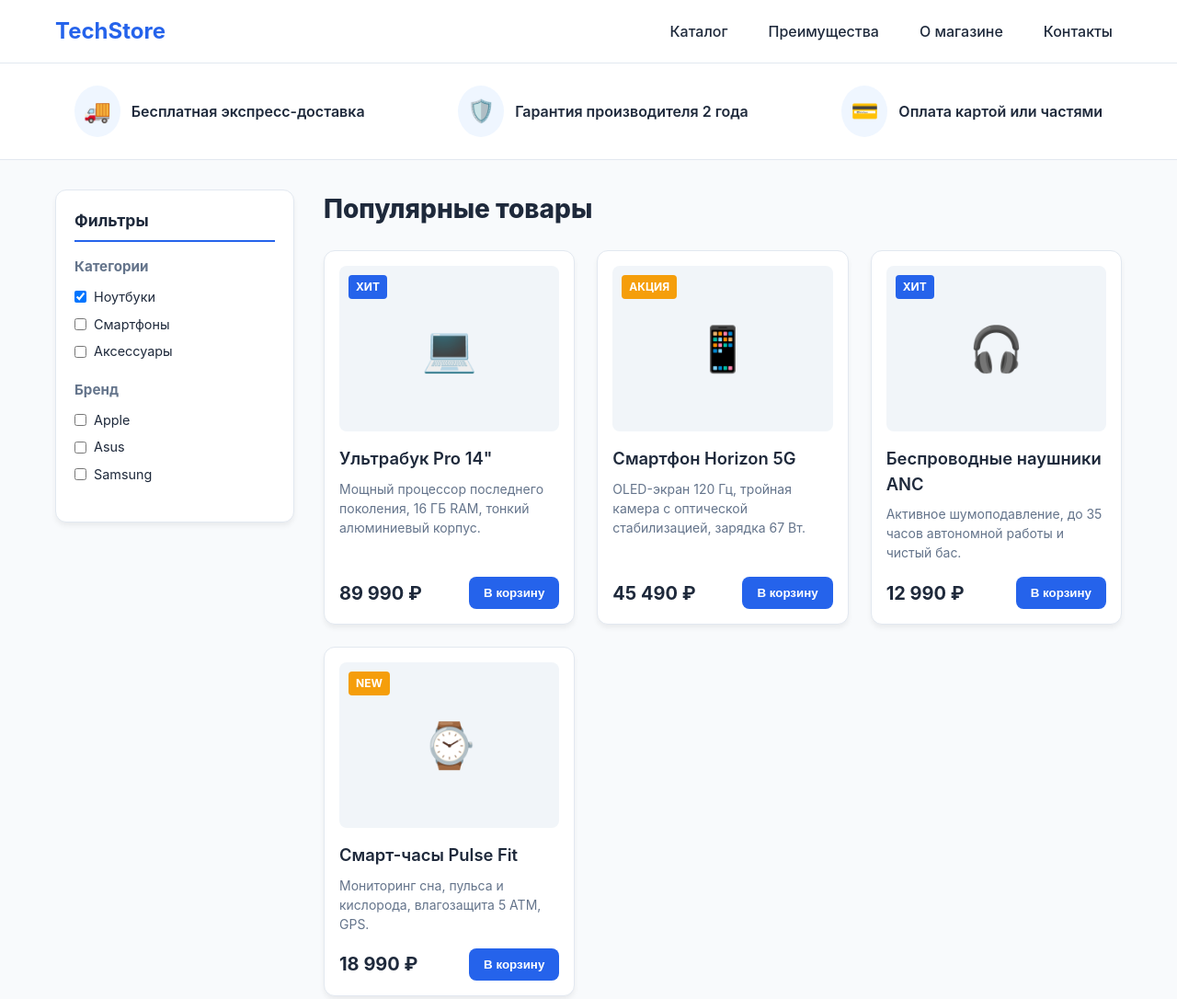
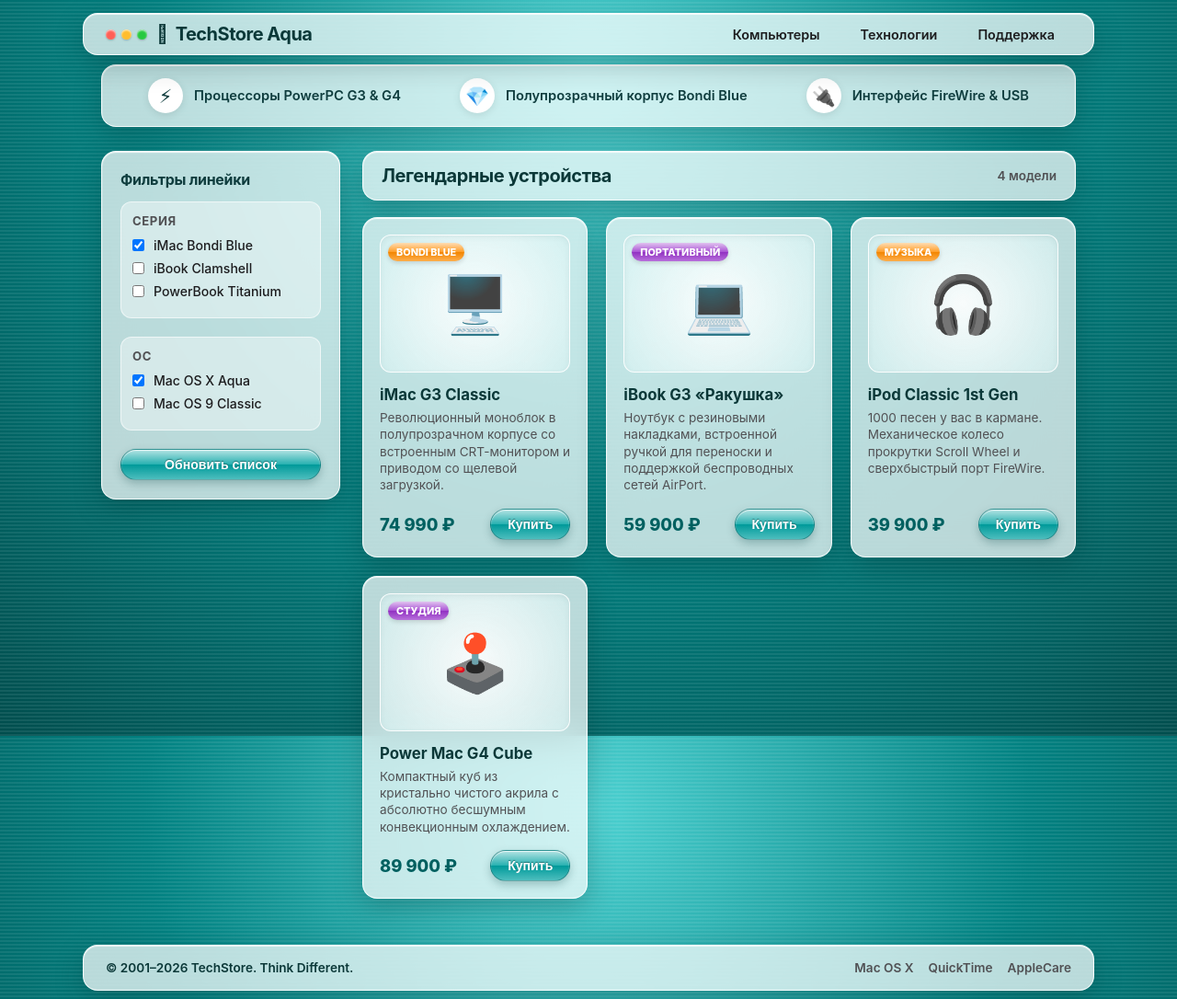
Before and after one commit to cobol06/techstore, a plain HTML site: page index.html in a window 1280 px wide. Shown: the top 1086 px of the page at 92% size. Drawn offline with Linux system fonts and the light colour scheme.

Commit message:
style: authentic early Apple Aqua and iMac G3 glassmorphism

```diff
--- a/index.html
+++ b/index.html
@@ -3,29 +3,20 @@
 <head>
   <meta charset="UTF-8">
   <meta name="viewport" content="width=device-width, initial-scale=1.0">
-  <title>TechStore — Интернет-магазин современной электроники</title>
+  <title>TechStore — Think Different Edition</title>
   <style>
-    /* =========================================
-       1. CSS-ПЕРЕМЕННЫЕ (РОСКОШНЫЙ МАКСИМУМ)
-       ========================================= */
     :root {
-      --primary-color: #2563eb;
-      --primary-hover: #1d4ed8;
-      --bg-main: #f8fafc;
-      --bg-card: #ffffff;
-      --text-main: #1e293b;
-      --text-muted: #64748b;
-      --border-color: #e2e8f0;
-      --accent-color: #f59e0b;
-      --radius-sm: 8px;
-      --radius-md: 12px;
-      --shadow-base: 0 4px 6px -1px rgba(0, 0, 0, 0.07);
-      --shadow-hover: 0 10px 15px -3px rgba(37, 99, 235, 0.15);
-      --transition-speed: 0.3s ease;
-      --gap-base: 20px;
+      --bondi-blue: #008080;
+      --bondi-accent: #00a8a8;
+      --aqua-gloss: linear-gradient(180deg, rgba(255,255,255,0.7) 0%, rgba(255,255,255,0.15) 50%, rgba(0,0,0,0.05) 51%, rgba(255,255,255,0.3) 100%);
+      --mac-plastic: rgba(255, 255, 255, 0.72);
+      --mac-border: rgba(255, 255, 255, 0.85);
+      --text-main: #1d1d1f;
+      --text-muted: #515154;
+      --radius-aqua: 16px;
+      --radius-btn: 20px;
     }
 
-    /* Базовый сброс */
     * {
       box-sizing: border-box;
       margin: 0;
@@ -33,83 +24,108 @@
     }
 
     body {
-      font-family: -apple-system, BlinkMacSystemFont, "Segoe UI", Roboto, sans-serif;
-      background-color: var(--bg-main);
+      font-family: -apple-system, BlinkMacSystemFont, "Lucida Grande", "Segoe UI", Roboto, Helvetica, Arial, sans-serif;
+      /* Фирменный винтажный полосатый фон Mac OS X + полупрозрачный морской градиент */
+      background:
+        repeating-linear-gradient(0deg, rgba(255,255,255,0.08), rgba(255,255,255,0.08) 2px, transparent 2px, transparent 4px),
+        radial-gradient(circle at 50% 10%, #4dd2d2 0%, #008080 50%, #004d4d 100%);
+      background-attachment: fixed;
       color: var(--text-main);
-      line-height: 1.5;
       min-height: 100vh;
       display: flex;
       flex-direction: column;
     }
 
-    /* =========================================
-       2. HEADER & NAV (FLEXBOX)
-       ========================================= */
+    .aqua-glass {
+      background: var(--mac-plastic);
+      backdrop-filter: blur(20px);
+      -webkit-backdrop-filter: blur(20px);
+      border: 1px solid var(--mac-border);
+      border-radius: var(--radius-aqua);
+      box-shadow: 0 10px 30px rgba(0, 30, 30, 0.25), inset 0 1px 1px rgba(255,255,255,0.9);
+    }
+
     .header {
-      background-color: #ffffff;
-      border-bottom: 1px solid var(--border-color);
       position: sticky;
-      top: 0;
+      top: 14px;
       z-index: 100;
+      padding: 0 20px;
     }
 
     .header__container {
-      max-width: 1200px;
+      max-width: 1100px;
       margin: 0 auto;
-      padding: 16px var(--gap-base);
+      padding: 10px 24px;
       display: flex;
       justify-content: space-between;
       align-items: center;
     }
 
     .header__logo {
-      font-size: 1.5rem;
+      display: flex;
+      align-items: center;
+      gap: 8px;
+      text-decoration: none;
+      font-size: 1.25rem;
       font-weight: 700;
-      color: var(--primary-color);
-      text-decoration: none;
+      color: #0b3838;
+      letter-spacing: -0.5px;
     }
+
+    .traffic-lights {
+      display: flex;
+      gap: 6px;
+      margin-right: 10px;
+    }
+
+    .traffic-dot {
+      width: 11px;
+      height: 11px;
+      border-radius: 50%;
+      box-shadow: inset 0 1px 2px rgba(255,255,255,0.8), 0 1px 2px rgba(0,0,0,0.2);
+    }
+    .traffic-red { background: #ff5f56; }
+    .traffic-yellow { background: #ffbd2e; }
+    .traffic-green { background: #27c93f; }
 
     .nav__list {
       display: flex;
       list-style: none;
-      gap: 24px;
-      align-items: center;
+      gap: 8px;
     }
 
     .nav__link {
       text-decoration: none;
       color: var(--text-main);
-      font-weight: 500;
-      transition: color var(--transition-speed);
-      padding: 6px 10px;
-      border-radius: var(--radius-sm);
+      font-size: 0.9rem;
+      font-weight: 600;
+      padding: 7px 18px;
+      border-radius: var(--radius-btn);
+      transition: all 0.2s ease;
     }
 
-    /* Сложные селекторы & hover/focus */
     .nav__link:hover {
-      color: var(--primary-color);
+      background: var(--aqua-gloss), rgba(255, 255, 255, 0.6);
+      box-shadow: 0 2px 6px rgba(0,0,0,0.1);
     }
 
-    .nav__link:focus-visible {
-      outline: 2px solid var(--primary-color);
+    .features {
+      max-width: 1100px;
+      margin: 24px auto 10px;
+      padding: 0 20px;
+      width: 100%;
     }
 
-    /* =========================================
-       3. ПРЕИМУЩЕСТВА (FLEXBOX)
-       ========================================= */
-    .features {
-      background-color: #ffffff;
-      border-bottom: 1px solid var(--border-color);
-      padding: 24px var(--gap-base);
+    .features__container {
+      padding: 14px 28px;
     }
 
     .features__list {
-      max-width: 1200px;
-      margin: 0 auto;
       display: flex;
       justify-content: space-around;
+      align-items: center;
       flex-wrap: wrap;
-      gap: var(--gap-base);
+      gap: 20px;
       list-style: none;
     }
 
@@ -118,148 +134,177 @@
       align-items: center;
       gap: 12px;
       font-weight: 600;
-      color: var(--text-main);
+      font-size: 0.92rem;
+      color: #0f3d3e;
     }
 
     .features__icon {
-      font-size: 1.5rem;
-      background: #eff6ff;
-      padding: 10px;
+      font-size: 1.3rem;
+      background: white;
+      width: 38px;
+      height: 38px;
+      display: flex;
+      align-items: center;
+      justify-content: center;
       border-radius: 50%;
+      box-shadow: 0 2px 8px rgba(0,0,0,0.1);
     }
 
-    /* =========================================
-       4. ОБЩИЙ LAYOUT (CSS GRID: ASIDE + MAIN)
-       ========================================= */
     .layout-wrapper {
-      max-width: 1200px;
-      margin: 32px auto;
-      padding: 0 var(--gap-base);
+      max-width: 1100px;
+      margin: 16px auto 30px;
+      padding: 0 20px;
       flex: 1;
       width: 100%;
       display: grid;
       grid-template-columns: 260px 1fr;
-      gap: 32px;
+      gap: 24px;
       align-items: start;
     }
 
-    /* =========================================
-       5. САЙДБАР (ASIDE)
-       ========================================= */
     .sidebar {
-      background-color: var(--bg-card);
       padding: 20px;
-      border-radius: var(--radius-md);
-      border: 1px solid var(--border-color);
-      box-shadow: var(--shadow-base);
     }
 
     .sidebar__title {
-      font-size: 1.1rem;
-      margin-bottom: 16px;
-      border-bottom: 2px solid var(--primary-color);
-      padding-bottom: 8px;
+      font-size: 1rem;
+      font-weight: 700;
+      margin-bottom: 14px;
+      color: #0f3d3e;
+      letter-spacing: -0.3px;
     }
 
     .sidebar__group {
       margin-bottom: 20px;
+      padding: 12px;
+      background: rgba(255, 255, 255, 0.4);
+      border-radius: 12px;
+      border: 1px solid rgba(255, 255, 255, 0.6);
     }
 
     .sidebar__group-title {
-      font-size: 0.95rem;
+      font-size: 0.82rem;
+      text-transform: uppercase;
+      letter-spacing: 0.6px;
+      color: var(--text-muted);
       margin-bottom: 10px;
-      color: var(--text-muted);
     }
 
     .sidebar__label {
       display: flex;
       align-items: center;
-      gap: 8px;
+      gap: 10px;
       margin-bottom: 8px;
-      font-size: 0.9rem;
+      font-size: 0.88rem;
       cursor: pointer;
+      color: var(--text-main);
+      font-weight: 500;
     }
 
-    /* =========================================
-       6. СЕТКА ТОВАРОВ (CSS GRID)
-       ========================================= */
+    .aqua-btn {
+      width: 100%;
+      border: 1px solid rgba(0, 80, 80, 0.4);
+      background: var(--aqua-gloss), #00a2a2;
+      color: white;
+      padding: 8px 18px;
+      border-radius: var(--radius-btn);
+      font-weight: 700;
+      font-size: 0.88rem;
+      cursor: pointer;
+      text-shadow: 0 -1px 1px rgba(0, 50, 50, 0.5);
+      box-shadow: 0 4px 10px rgba(0, 60, 60, 0.25), inset 0 1px 1px rgba(255,255,255,0.7);
+      transition: all 0.15s ease;
+    }
+
+    .aqua-btn:hover {
+      background: var(--aqua-gloss), #00b8b8;
+      box-shadow: 0 6px 14px rgba(0, 60, 60, 0.35);
+      transform: translateY(-1px);
+    }
+
+    .aqua-btn:active {
+      transform: translateY(1px);
+      box-shadow: inset 0 2px 4px rgba(0,0,0,0.3);
+    }
+
     .content__header {
-      margin-bottom: 24px;
+      margin-bottom: 18px;
+      padding: 14px 20px;
+      display: flex;
+      justify-content: space-between;
+      align-items: center;
     }
 
     .content__title {
-      font-size: 1.75rem;
-      font-weight: 800;
+      font-size: 1.25rem;
+      font-weight: 700;
+      color: #0b3838;
+      letter-spacing: -0.4px;
     }
 
     .products-grid {
       display: grid;
-      grid-template-columns: repeat(auto-fill, minmax(260px, 1fr));
-      gap: 24px;
+      grid-template-columns: repeat(auto-fill, minmax(240px, 1fr));
+      gap: 20px;
     }
 
-    /* Карточка товара (ARTICLE) */
     .card {
-      background-color: var(--bg-card);
-      border-radius: var(--radius-md);
-      border: 1px solid var(--border-color);
-      padding: 16px;
+      padding: 18px;
       display: flex;
-      flex-direction: column; /* Flexbox внутри карточки */
-      box-shadow: var(--shadow-base);
-      transition: transform var(--transition-speed), box-shadow var(--transition-speed);
-      overflow: hidden;
+      flex-direction: column;
+      transition: transform 0.25s cubic-bezier(0.16, 1, 0.3, 1), box-shadow 0.25s ease;
     }
 
-    /* Интерактив ховера (Роскошный максимум) */
     .card:hover {
-      transform: translateY(-5px) scale(1.01);
-      box-shadow: var(--shadow-hover);
-      border-color: var(--primary-color);
+      transform: translateY(-5px);
+      box-shadow: 0 16px 36px rgba(0, 40, 40, 0.3);
     }
 
-    /* Селектор :nth-child(even) для демонстрации навыка */
-    .card:nth-child(even) .card__badge {
-      background-color: var(--accent-color);
-    }
-
-    .card__image-box {
-      width: 100%;
-      height: 180px;
-      background-color: #f1f5f9;
-      border-radius: var(--radius-sm);
+    .card__screen {
+      height: 150px;
+      background: radial-gradient(circle, rgba(255,255,255,0.9) 0%, rgba(220,245,245,0.6) 100%);
+      border-radius: 12px;
       display: flex;
       align-items: center;
       justify-content: center;
-      font-size: 3rem;
-      margin-bottom: 16px;
+      font-size: 3.8rem;
+      margin-bottom: 14px;
       position: relative;
+      border: 1px solid rgba(255,255,255,0.9);
+      box-shadow: inset 0 2px 6px rgba(0,0,0,0.06);
     }
 
     .card__badge {
       position: absolute;
-      top: 10px;
-      left: 10px;
-      background-color: var(--primary-color);
-      color: #ffffff;
-      font-size: 0.75rem;
-      font-weight: bold;
-      padding: 4px 8px;
-      border-radius: 4px;
+      top: 8px;
+      left: 8px;
+      background: var(--aqua-gloss), #ff8c00;
+      color: white;
+      font-size: 0.68rem;
+      font-weight: 800;
+      padding: 3px 9px;
+      border-radius: 10px;
       text-transform: uppercase;
+      box-shadow: 0 2px 5px rgba(0,0,0,0.15);
+    }
+
+    .card:nth-child(even) .card__badge {
+      background: var(--aqua-gloss), #9933cc;
     }
 
     .card__title {
-      font-size: 1.15rem;
-      font-weight: 600;
-      margin-bottom: 8px;
+      font-size: 1.05rem;
+      font-weight: 700;
+      margin-bottom: 6px;
+      color: #0b3838;
     }
 
     .card__description {
-      font-size: 0.875rem;
+      font-size: 0.85rem;
       color: var(--text-muted);
+      line-height: 1.35;
       margin-bottom: 16px;
-      flex-grow: 1; /* Прижимает цену и кнопку вниз */
+      flex-grow: 1;
     }
 
     .card__footer {
@@ -270,79 +315,45 @@
     }
 
     .card__price {
-      font-size: 1.25rem;
-      font-weight: 700;
-      color: var(--text-main);
+      font-size: 1.15rem;
+      font-weight: 800;
+      color: #006060;
     }
 
-    .card__btn {
-      background-color: var(--primary-color);
-      color: #ffffff;
-      border: none;
-      padding: 10px 16px;
-      border-radius: var(--radius-sm);
-      font-weight: 600;
-      cursor: pointer;
-      transition: background-color var(--transition-speed), transform var(--transition-speed);
-    }
-
-    .card__btn:hover {
-      background-color: var(--primary-hover);
-      transform: scale(1.05);
-    }
-
-    .card__btn:focus-visible {
-      outline: 3px solid #93c5fd;
-    }
-
-    /* =========================================
-       7. FOOTER (FLEXBOX)
-       ========================================= */
     .footer {
-      background-color: #0f172a;
-      color: #94a3b8;
-      padding: 40px var(--gap-base) 24px;
       margin-top: auto;
+      padding: 20px;
     }
 
     .footer__container {
-      max-width: 1200px;
+      max-width: 1100px;
       margin: 0 auto;
+      padding: 16px 24px;
       display: flex;
       justify-content: space-between;
       align-items: center;
       flex-wrap: wrap;
-      gap: 20px;
-      border-bottom: 1px solid #334155;
-      padding-bottom: 24px;
-      margin-bottom: 16px;
+      gap: 16px;
+      font-size: 0.85rem;
     }
 
     .footer__nav {
       display: flex;
-      gap: 20px;
+      gap: 16px;
       list-style: none;
     }
 
     .footer__link {
-      color: #94a3b8;
+      color: var(--text-muted);
       text-decoration: none;
-      transition: color var(--transition-speed);
+      font-weight: 600;
     }
 
     .footer__link:hover {
-      color: #ffffff;
+      color: #008080;
     }
 
-    .footer__bottom {
-      max-width: 1200px;
-      margin: 0 auto;
-      text-align: center;
-      font-size: 0.85rem;
-    }
-
-    /* Адаптивность для мобильных */
-    @media (max-width: 768px) {
+    @media (max-width: 820px) {
       .layout-wrapper {
         grid-template-columns: 1fr;
       }
@@ -355,138 +366,138 @@
 </head>
 <body>
 
-  <!-- ХЕДЕР И НАВИГАЦИЯ -->
   <header class="header">
-    <div class="header__container">
-      <a href="#" class="header__logo">TechStore</a>
+    <div class="header__container aqua-glass">
+      <div style="display: flex; align-items: center;">
+        <div class="traffic-lights">
+          <span class="traffic-dot traffic-red"></span>
+          <span class="traffic-dot traffic-yellow"></span>
+          <span class="traffic-dot traffic-green"></span>
+        </div>
+        <a href="#" class="header__logo">
+          <span></span>
+          <span>TechStore Aqua</span>
+        </a>
+      </div>
       <nav class="nav">
         <ul class="nav__list">
-          <li><a href="#catalog" class="nav__link">Каталог</a></li>
-          <li><a href="#features" class="nav__link">Преимущества</a></li>
-          <li><a href="#about" class="nav__link">О магазине</a></li>
-          <li><a href="#contacts" class="nav__link">Контакты</a></li>
+          <li><a href="#catalog" class="nav__link">Компьютеры</a></li>
+          <li><a href="#features" class="nav__link">Технологии</a></li>
+          <li><a href="#support" class="nav__link">Поддержка</a></li>
         </ul>
       </nav>
     </div>
   </header>
 
-  <!-- СЕКЦИЯ ПРЕИМУЩЕСТВА (FLEXBOX) -->
   <section class="features" id="features">
+    <div class="features__container aqua-glass">
       <ul class="features__list">
         <li class="features__item">
-        <span class="features__icon">🚚</span>
-        <span>Бесплатная экспресс-доставка</span>
+          <span class="features__icon">⚡</span>
+          <span>Процессоры PowerPC G3 & G4</span>
         </li>
         <li class="features__item">
-        <span class="features__icon">🛡️</span>
-        <span>Гарантия производителя 2 года</span>
+          <span class="features__icon">💎</span>
+          <span>Полупрозрачный корпус Bondi Blue</span>
         </li>
         <li class="features__item">
-        <span class="features__icon">💳</span>
-        <span>Оплата картой или частями</span>
+          <span class="features__icon">🔌</span>
+          <span>Интерфейс FireWire & USB</span>
         </li>
       </ul>
+    </div>
   </section>
 
-  <!-- ОСНОВНАЯ ОБЛАСТЬ (GRID: САЙДБАР + КАТАЛОГ) -->
   <div class="layout-wrapper">
-
-    <!-- САЙДБАР С ФИЛЬТРАМИ (ASIDE) -->
-    <aside class="sidebar">
-      <h3 class="sidebar__title">Фильтры</h3>
+    <aside class="sidebar aqua-glass">
+      <h3 class="sidebar__title">Фильтры линейки</h3>
 
       <div class="sidebar__group">
-        <h4 class="sidebar__group-title">Категории</h4>
-        <label class="sidebar__label"><input type="checkbox" checked> Ноутбуки</label>
-        <label class="sidebar__label"><input type="checkbox"> Смартфоны</label>
-        <label class="sidebar__label"><input type="checkbox"> Аксессуары</label>
+        <h4 class="sidebar__group-title">Серия</h4>
+        <label class="sidebar__label"><input type="checkbox" checked> iMac Bondi Blue</label>
+        <label class="sidebar__label"><input type="checkbox"> iBook Clamshell</label>
+        <label class="sidebar__label"><input type="checkbox"> PowerBook Titanium</label>
       </div>
 
       <div class="sidebar__group">
-        <h4 class="sidebar__group-title">Бренд</h4>
-        <label class="sidebar__label"><input type="checkbox"> Apple</label>
-        <label class="sidebar__label"><input type="checkbox"> Asus</label>
-        <label class="sidebar__label"><input type="checkbox"> Samsung</label>
+        <h4 class="sidebar__group-title">ОС</h4>
+        <label class="sidebar__label"><input type="checkbox" checked> Mac OS X Aqua</label>
+        <label class="sidebar__label"><input type="checkbox"> Mac OS 9 Classic</label>
       </div>
+
+      <button class="aqua-btn" type="button">Обновить список</button>
     </aside>
 
-    <!-- ОСНОВНОЙ КОНТЕНТ (MAIN) -->
     <main class="content">
-      <header class="content__header">
-        <h1 class="content__title">Популярные товары</h1>
+      <header class="content__header aqua-glass">
+        <h1 class="content__title">Легендарные устройства</h1>
+        <span style="font-size: 0.85rem; color: var(--text-muted); font-weight: 600;">4 модели</span>
       </header>
 
-      <!-- СЕТКА КАРТОЧЕК ТОВАРОВ (GRID) -->
       <section class="products-grid" id="catalog">
-
-        <article class="card">
-          <div class="card__image-box">
-            <span class="card__badge">Хит</span>
-            💻
+        <article class="card aqua-glass">
+          <div class="card__screen">
+            <span class="card__badge">Bondi Blue</span>
+            🖥️
           </div>
-          <h2 class="card__title">Ультрабук Pro 14"</h2>
-          <p class="card__description">Мощный процессор последнего поколения, 16 ГБ RAM, тонкий алюминиевый корпус.</p>
+          <h2 class="card__title">iMac G3 Classic</h2>
+          <p class="card__description">Революционный моноблок в полупрозрачном корпусе со встроенным CRT-монитором и приводом со щелевой загрузкой.</p>
           <div class="card__footer">
-            <span class="card__price">89 990 ₽</span>
-            <button class="card__btn" type="button">В корзину</button>
+            <span class="card__price">74 990 ₽</span>
+            <button class="aqua-btn" style="width: auto;" type="button">Купить</button>
           </div>
         </article>
 
-        <article class="card">
-          <div class="card__image-box">
-            <span class="card__badge">Акция</span>
-            📱
+        <article class="card aqua-glass">
+          <div class="card__screen">
+            <span class="card__badge">Портативный</span>
+            💻
           </div>
-          <h2 class="card__title">Смартфон Horizon 5G</h2>
-          <p class="card__description">OLED-экран 120 Гц, тройная камера с оптической стабилизацией, зарядка 67 Вт.</p>
+          <h2 class="card__title">iBook G3 «Ракушка»</h2>
+          <p class="card__description">Ноутбук с резиновыми накладками, встроенной ручкой для переноски и поддержкой беспроводных сетей AirPort.</p>
           <div class="card__footer">
-            <span class="card__price">45 490 ₽</span>
-            <button class="card__btn" type="button">В корзину</button>
+            <span class="card__price">59 900 ₽</span>
+            <button class="aqua-btn" style="width: auto;" type="button">Купить</button>
           </div>
         </article>
 
-        <article class="card">
-          <div class="card__image-box">
-            <span class="card__badge">Хит</span>
+        <article class="card aqua-glass">
+          <div class="card__screen">
+            <span class="card__badge">Музыка</span>
             🎧
           </div>
-          <h2 class="card__title">Беспроводные наушники ANC</h2>
-          <p class="card__description">Активное шумоподавление, до 35 часов автономной работы и чистый бас.</p>
+          <h2 class="card__title">iPod Classic 1st Gen</h2>
+          <p class="card__description">1000 песен у вас в кармане. Механическое колесо прокрутки Scroll Wheel и сверхбыстрый порт FireWire.</p>
           <div class="card__footer">
-            <span class="card__price">12 990 ₽</span>
-            <button class="card__btn" type="button">В корзину</button>
+            <span class="card__price">39 900 ₽</span>
+            <button class="aqua-btn" style="width: auto;" type="button">Купить</button>
           </div>
         </article>
 
-        <article class="card">
-          <div class="card__image-box">
-            <span class="card__badge">New</span>
-            ⌚
+        <article class="card aqua-glass">
+          <div class="card__screen">
+            <span class="card__badge">Студия</span>
+            🕹️
           </div>
-          <h2 class="card__title">Смарт-часы Pulse Fit</h2>
-          <p class="card__description">Мониторинг сна, пульса и кислорода, влагозащита 5 ATM, GPS.</p>
+          <h2 class="card__title">Power Mac G4 Cube</h2>
+          <p class="card__description">Компактный куб из кристально чистого акрила с абсолютно бесшумным конвекционным охлаждением.</p>
           <div class="card__footer">
-            <span class="card__price">18 990 ₽</span>
-            <button class="card__btn" type="button">В корзину</button>
+            <span class="card__price">89 900 ₽</span>
+            <button class="aqua-btn" style="width: auto;" type="button">Купить</button>
           </div>
         </article>
-
       </section>
     </main>
   </div>
 
-  <!-- ФУТЕР (FLEXBOX) -->
   <footer class="footer">
-    <div class="footer__container">
-      <p class="footer__brand">© 2026 TechStore Inc.</p>
+    <div class="footer__container aqua-glass">
+      <p style="font-weight: 600; color: #0b3838;">© 2001–2026 TechStore. Think Different.</p>
       <ul class="footer__nav">
-        <li><a href="#" class="footer__link">Политика конфиденциальности</a></li>
-        <li><a href="#" class="footer__link">Условия сервиса</a></li>
-        <li><a href="#" class="footer__link">Поддержка</a></li>
+        <li><a href="#" class="footer__link">Mac OS X</a></li>
+        <li><a href="#" class="footer__link">QuickTime</a></li>
+        <li><a href="#" class="footer__link">AppleCare</a></li>
       </ul>
-    </div>
-    <div class="footer__bottom">
-      <p>Учебный проект по верстке: семантический HTML5, Flexbox, Grid и CSS-переменные.</p>
     </div>
   </footer>
 
```
Lines whose indentation alone changed are shown as unchanged.
